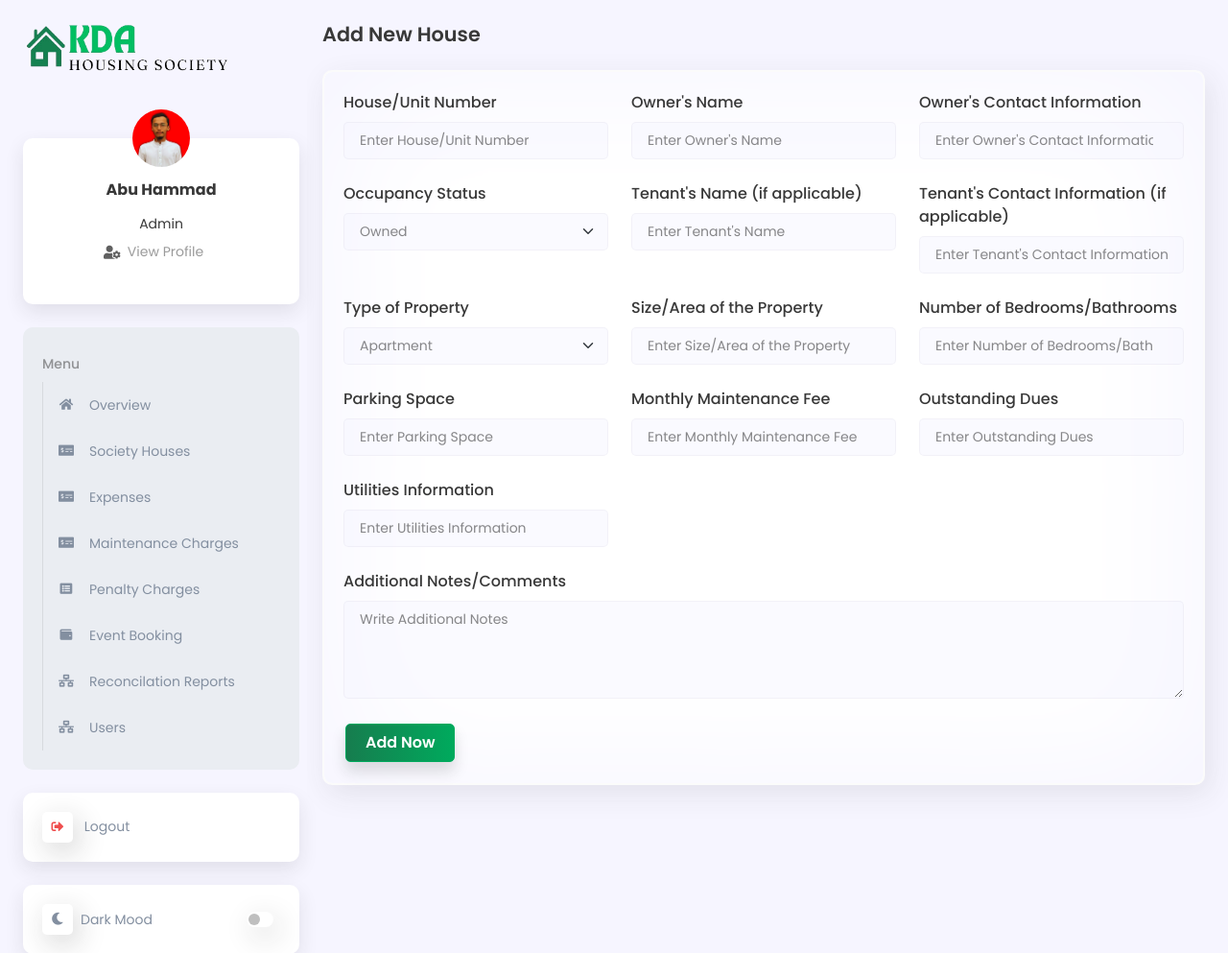
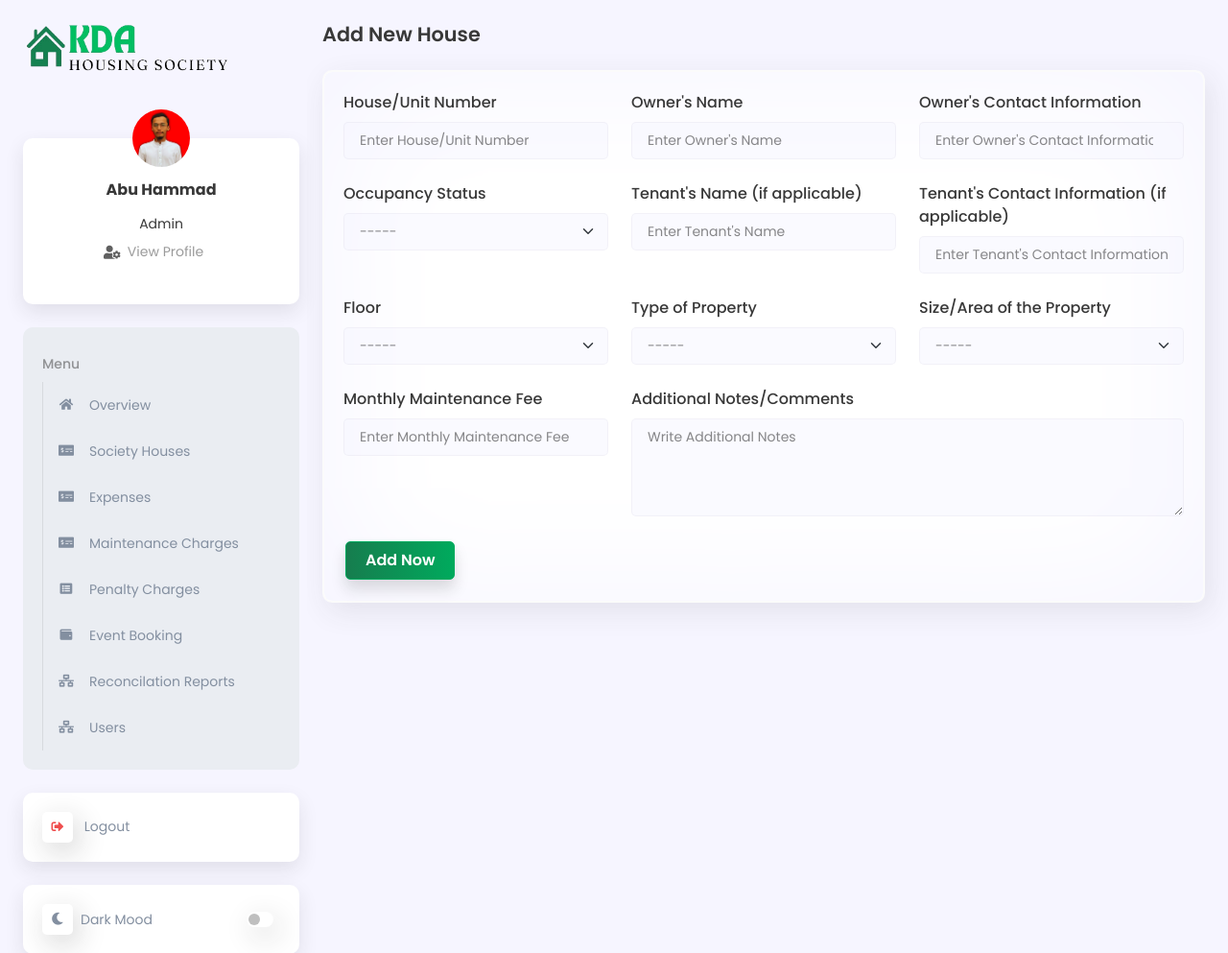
Before and after one commit to abu-hammad07/finance-portal, a PHP site: page /finance-portal/addHouse.php in a window 1280 px wide. Shown: the top 993 px of the page at 96% size. Run offline with PHP 8.4, Linux system fonts and the light colour scheme; a user stored in the database is signed in; data comes from the database, SQL or seed files in the repository.

Commit message:
house tab functioanlity added

```diff
--- a/addHouse.php
+++ b/addHouse.php
@@ -1,11 +1,13 @@
 <?php
 session_start();
-include_once("includes/config.php");
+include_once ("includes/config.php");
+include "includes/function.php";
 
 if (!isset($_SESSION['login']) || $_SESSION['login'] !== true || $_SESSION['role'] !== 'Admin') {
     // Redirect to login page
     header('location: login');
 }
+addHouse();
 ?>
 <!DOCTYPE html>
 <html lang="en">
@@ -16,10 +18,12 @@ if (!isset($_SESSION['login']) || $_SESSION['login'] !== true || $_SESSION['role
     <meta name="viewport" content="width=device-width, initial-scale=1.0">
     <link rel="icon" href="assets/images/logo/logo-sm.png" type="image/gif" sizes="16x16">
     <title>Add House</title>
-    <meta name="og:description" content="FinDeshY is a free financial Bootstrap dashboard template to manage your financial data easily. This free financial dashboard uses Bootstrap to provide a responsive and user-friendly interface. Whether you're a small business owner seeking insights into your company's financial health or an individual looking to simplify your personal finances, this free Bootstrap dashboard template has you covered.">
+    <meta name="og:description"
+        content="FinDeshY is a free financial Bootstrap dashboard template to manage your financial data easily. This free financial dashboard uses Bootstrap to provide a responsive and user-friendly interface. Whether you're a small business owner seeking insights into your company's financial health or an individual looking to simplify your personal finances, this free Bootstrap dashboard template has you covered.">
     <meta name="robots" content="index, follow">
     <meta name="og:title" property="og:title" content="FinDeshY - Free Financial Bootstrap Dashboard Template">
-    <meta property="og:image" content="https://www.designtocodes.com/wp-content/uploads/2023/10/FinDeshY-Professional-Financial-Bootstrap-Dashboard-Template.jpg">
+    <meta property="og:image"
+        content="https://www.designtocodes.com/wp-content/uploads/2023/10/FinDeshY-Professional-Financial-Bootstrap-Dashboard-Template.jpg">
     <!-- bootstrap css link -->
     <link rel="stylesheet" href="lib/bootstrap_5/bootstrap.min.css">
     <!-- Font Awesome CDN -->
@@ -42,8 +46,8 @@ if (!isset($_SESSION['login']) || $_SESSION['login'] !== true || $_SESSION['role
 
         <!-- Main sidebar -->
         <?php
-        include("includes/sidebar.php");
-       ?>
+        include ("includes/sidebar.php");
+        ?>
         <!-- End:Sidebar -->
 
         <!-- Main Body-->
@@ -55,102 +59,104 @@ if (!isset($_SESSION['login']) || $_SESSION['login'] !== true || $_SESSION['role
 
             <div class="card h-auto">
                 <div class="card-body">
-                    <form action="#">
+                    <form action="" method="post">
                         <div class="row">
-                        <div class="col-md-6 col-xl-4">
+                            <div class="col-md-6 col-xl-4">
                                 <div class="mb-4">
                                     <label class="form-label">House/Unit Number</label>
-                                    <input type="number" class="form-control" placeholder="Enter House/Unit Number" required>
+                                    <input type="number" name="house-number"class="form-control" placeholder="Enter House/Unit Number"
+                                        required>
                                 </div>
                             </div>
                             <div class="col-md-6 col-xl-4">
                                 <div class="mb-4">
                                     <label class="form-label">Owner's Name</label>
-                                    <input type="text" class="form-control" placeholder="Enter Owner's Name" required>
+                                    <input type="text" name="owner-name" class="form-control" placeholder="Enter Owner's Name" required>
                                 </div>
                             </div>
                             <div class="col-md-6 col-xl-4">
                                 <div class="mb-4">
                                     <label class="form-label">Owner's Contact Information</label>
-                                    <input type="number" class="form-control" placeholder="Enter Owner's Contact Information" required>
+                                    <input type="number" name="owner-contact" class="form-control"
+                                        placeholder="Enter Owner's Contact Information" required>
                                 </div>
                             </div>
                             <div class="col-md-6 col-xl-4">
                                 <div class="mb-4">
-                                    <label for="Group" class="form-label">Occupancy Status</label>
-                                    <select id="Group" class="form-select form-control">
-                                        <option selected>Owned</option>
-                                        <option>Rented</option>
+                                    <label for="owner" class="form-label">Occupancy Status</label>
+                                    <select id="owner" name="occupance-status" class="form-select form-control">
+                                        <option>-----</option>
+                                        <option value="owned">Owned</option>
+                                        <option value="rented">Rented</option>
                                     </select>
                                 </div>
                             </div>
                             <div class="col-md-6 col-xl-4">
                                 <div class="mb-4">
                                     <label class="form-label">Tenant's Name (if applicable)</label>
-                                    <input type="text" class="form-control" placeholder="Enter Tenant's Name">
+                                    <input type="text" name="tenants-name" class="form-control" placeholder="Enter Tenant's Name">
                                 </div>
                             </div>
                             <div class="col-md-6 col-xl-4">
                                 <div class="mb-4">
                                     <label class="form-label">Tenant's Contact Information (if applicable)</label>
-                                    <input type="text" class="form-control" placeholder="Enter Tenant's Contact Information">
+                                    <input type="text" name="tenant-contact" class="form-control"
+                                        placeholder="Enter Tenant's Contact Information">
                                 </div>
                             </div>
                             <div class="col-md-6 col-xl-4">
                                 <div class="mb-4">
-                                    <label for="Status" class="form-label">Type of Property</label>
-                                    <select id="Status" class="form-select form-control">
-                                        <option selected>Apartment</option>
-                                        <option>Duplex</option>
+                                    <label for="floor" class="form-label">Floor</label>
+                                    <select id="floor" name="floor" class="form-select form-control">
+                                        <option>-----</option>
+                                        <option value="ground">Ground</option>
+                                        <option value="floor1">Floor 1</option>
+                                        <option value="floor2">Floor 2</option>
+                                        <option value="floor3">Floor 3</option>
+                                        <option value="floor4">Floor 4</option>
+                                    </select>
+                                </div>
+                            </div>
+                            <div class="col-md-6 col-xl-4">
+                                <div class="mb-4">
+                                    <label for="property-type" class="form-label">Type of Property</label>
+                                    <select id="property-type" name="property-type"class="form-select form-control">
+                                        <option>-----</option>
+                                        <option value="Apartment">Apartment</option>
+                                        <option value="Duplex">Duplex</option>
                                     </select>
                                 </div>
                             </div>
                             <div class="col-md-6 col-xl-4">
                                 <div class="mb-4">
                                     <label class="form-label">Size/Area of the Property</label>
-                                    <input type="number" class="form-control" placeholder="Enter Size/Area of the Property" required>
-                                </div>
-                            </div>
-                            <div class="col-md-6 col-xl-4">
-                                <div class="mb-4">
-                                    <label class="form-label">Number of Bedrooms/Bathrooms</label>
-                                    <input type="number" class="form-control" placeholder="Enter Number of Bedrooms/Bathrooms" required>
+                                    <select id="size" name="property-size" class="form-select form-control">
+                                        <option>-----</option>
+                                        <option value="60 sq yards">60 sq yards</option>
+                                        <option value="120 sq yards">120 sq yards</option>
+                                    </select>
                                 </div>
                             </div>
 
-                            <div class="col-md-6 col-xl-4">
-                                <div class="mb-4">
-                                    <label class="form-label">Parking Space</label>
-                                    <input type="text" class="form-control" placeholder="Enter Parking Space" required>
-                                </div>
-                            </div>
+
                             <div class="col-md-6 col-xl-4">
                                 <div class="mb-4">
                                     <label class="form-label">Monthly Maintenance Fee</label>
-                                    <input type="number" class="form-control" placeholder="Enter Monthly Maintenance Fee" required>
-                                </div>
-                            </div>
-                            <div class="col-md-6 col-xl-4">
-                                <div class="mb-4">
-                                    <label class="form-label">Outstanding Dues</label>
-                                    <input type="number" class="form-control" placeholder="Enter Outstanding Dues" required>
-                                </div>
-                            </div>
-                            <div class="col-md-6 col-xl-4">
-                                <div class="mb-4">
-                                    <label class="form-label">Utilities Information</label>
-                                    <input type="text" class="form-control" placeholder="Enter Utilities Information" required>
+                                    <input name="maintenance-charges" type="number" class="form-control"
+                                        placeholder="Enter Monthly Maintenance Fee" required>
                                 </div>
                             </div>
 
-                            <div class="col-12">
+
+                            <div class="col-8">
                                 <div class="mb-4">
                                     <label class="form-label">Additional Notes/Comments</label>
-                                    <textarea cols="30" rows="4" class="form-control" placeholder="Write Additional Notes" required></textarea>
+                                    <textarea cols="30" rows="4" class="form-control"
+                                        placeholder="Write Additional Notes" name="notes"></textarea>
                                 </div>
                             </div>
                             <div>
-                                <button class="btn btn-primary">Add Now</button>
+                                <button class="btn btn-primary" type="submit" name="submit">Add Now</button>
                             </div>
                         </div>
                     </form>
@@ -161,7 +167,8 @@ if (!isset($_SESSION['login']) || $_SESSION['login'] !== true || $_SESSION['role
     </div>
 
     <!-- Offcanvas Toggler -->
-    <button class="d2c_offcanvas_toggle position-fixed top-50 start-0 translate-middle-y d-block d-lg-none" type="button" data-bs-toggle="offcanvas" data-bs-target="#d2c_sidebar">
+    <button class="d2c_offcanvas_toggle position-fixed top-50 start-0 translate-middle-y d-block d-lg-none"
+        type="button" data-bs-toggle="offcanvas" data-bs-target="#d2c_sidebar">
         <i class="far fa-hand-point-right"></i>
     </button>
     <!-- End:Offcanvas Toggler -->
@@ -173,4 +180,5 @@ if (!isset($_SESSION['login']) || $_SESSION['login'] !== true || $_SESSION['role
     <!-- custom js -->
     <script src="assets/js/main.js"></script>
 </body>
+
 </html>
--- a/includes/function.php
+++ b/includes/function.php
@@ -0,0 +1,60 @@
+<?php
+include "config.php";
+
+// Add Houses
+function addHouse(){
+    if (isset($_POST['submit'])) {
+        $houseNumber = $_POST['house-number'];
+        $ownerName = $_POST['owner-name'];
+        $ownerContact = $_POST['owner-contact'];
+        $occupanceStatus = $_POST['occupance-status'];
+        $tenantsName = $_POST['tenants-name'];
+        $tenantContact = $_POST['tenant-contact'];
+        $floor = $_POST['floor'];
+        $propertyType = $_POST['property-type'];
+        $propertySize = $_POST['property-size'];
+        $maintenanceCharges = $_POST['maintenance-charges'];
+        $notes = $_POST['notes'];
+        global $conn;
+        $added_on = date('d-m-y');
+        $added_by = $_SESSION['UID'];
+
+        $insertQuery = "INSERT INTO `houses`(`house_number`, `owner_name`, `owner_contact`,
+         `occupancy_status`, `tenants_name`, `tenants_contact`, `property_size`,
+         `floor`, `property_type`, `maintenance_charges`, `notes`, `added_on`,
+          `added_by`) VALUES ('{$houseNumber}','{$ownerName}','{$ownerContact}',
+          '{$occupanceStatus}',
+          '{$tenantsName}','{$tenantContact}','{$propertySize}','{$floor}',
+          '{$propertyType}','{$maintenanceCharges}',
+          '{$notes}','{$added_on}','{$added_by}')";
+
+        $query = mysqli_query($conn, $insertQuery);
+        if ($query) {
+            echo "<div class='alert alert-success alert-dismissible fade show' role='alert'>
+            <strong>Data Inserted Successfully!</strong>.
+            <button type='button' class='btn-close'- data-bs-dismiss='alert' aria-label='Close'></button>
+            </div>";
+        } else {
+            echo "<div class='alert alert-danger alert-dismissible fade show' role='alert'>
+            <strong>Failed to add at the moment.</strong>.
+            <button type='button' class='btn-close'- data-bs-dismiss='alert' aria-label='Close'></button>
+            </div>";
+        }
+    }
+
+}
+
+// Delete House Record
+function deleteHouse(){
+    global $conn;
+    if (isset($_GET['delete'])) {
+        $delete_id = $_GET['delete'];
+        $deleteQuery = "DELETE FROM houses where house_id = ('{$delete_id}')";
+        $deleteSQL = mysqli_query($conn, $deleteQuery);
+        if (!$deleteSQL) {
+            die("QUERY FAILED" . mysqli_error($conn));
+        } else {
+
+        }
+    }
+}
--- a/userDetails.php
+++ b/userDetails.php
@@ -116,6 +116,7 @@ if (!isset($_SESSION['login']) || $_SESSION['login'] !== true || $_SESSION['role
                                         </tr>
                                     </thead>
                                     <tbody id="userDetails">
+
                                     </tbody>
                                 </table>
                             </div>
```
Also changed, not shown: houses.php (+83 -48 lines).
